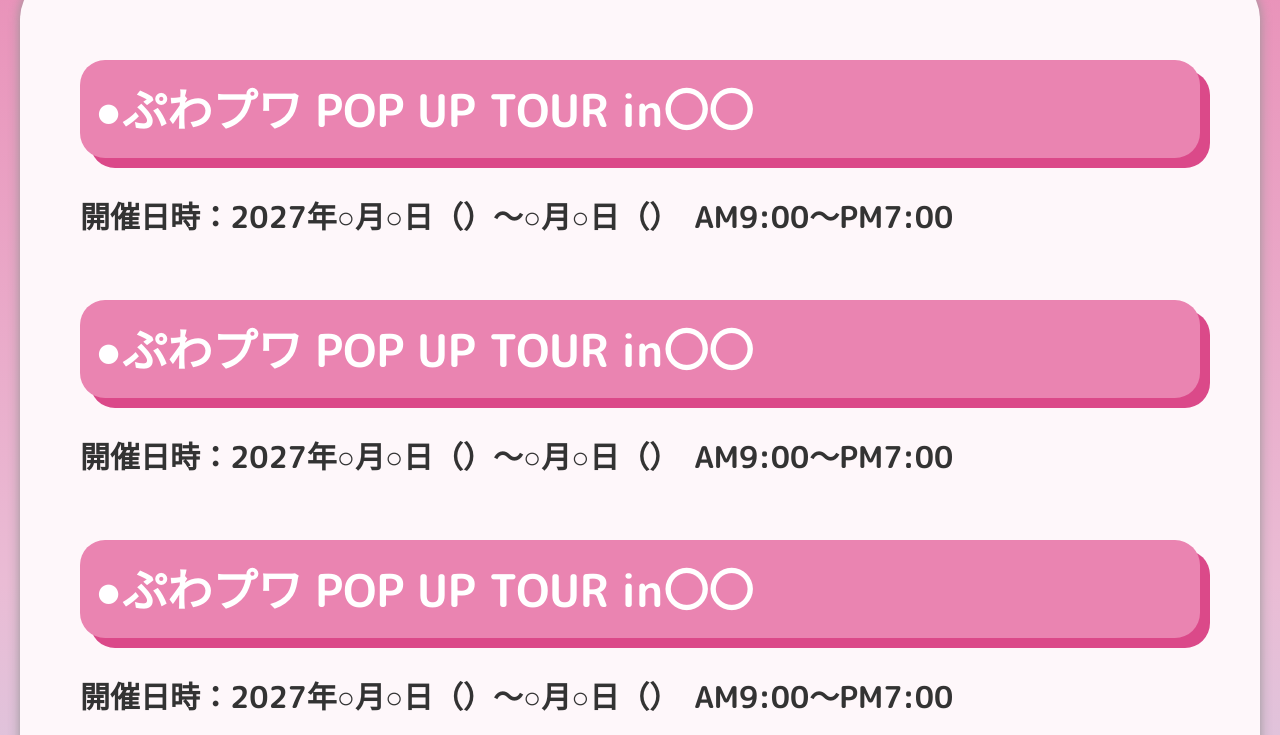
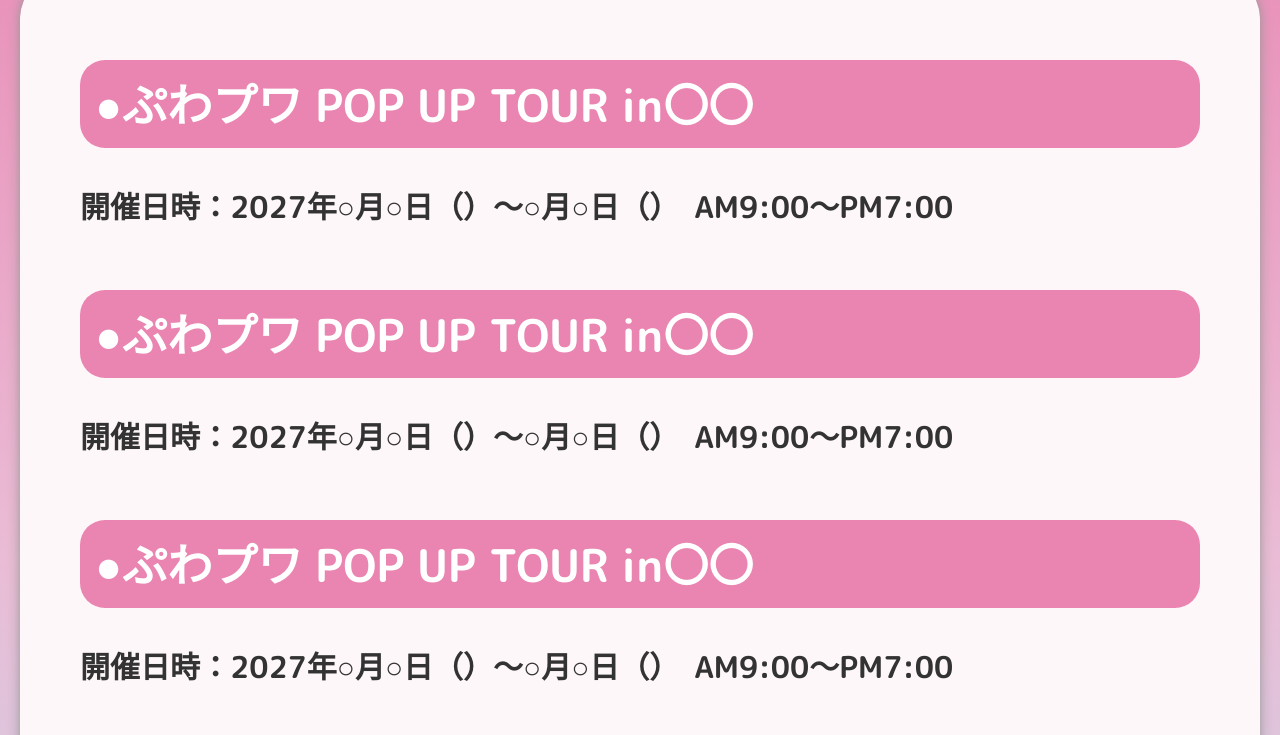
Before and after one commit to siropome0804-ux/.puwapuwa, a plain HTML site: page index.html in a window 1280 px wide. Shown: the part 2525-3260 px from the top of the page. Drawn offline with Linux system fonts and the light colour scheme; some packages are replaced by stand-ins of ours.

Commit message:
style.css

```diff
--- a/style.css
+++ b/style.css
@@ -180,8 +180,7 @@ mark {
 	color: #ffffff;
 	background-color: #ea84b1;
 	border-radius: 25px;
-	padding: 15px 15px;
-	box-shadow: 10px 10px 0px #db4989;
+	padding: 10px 15px;
 }
 .date {
 	margin-top: 35px;
```
